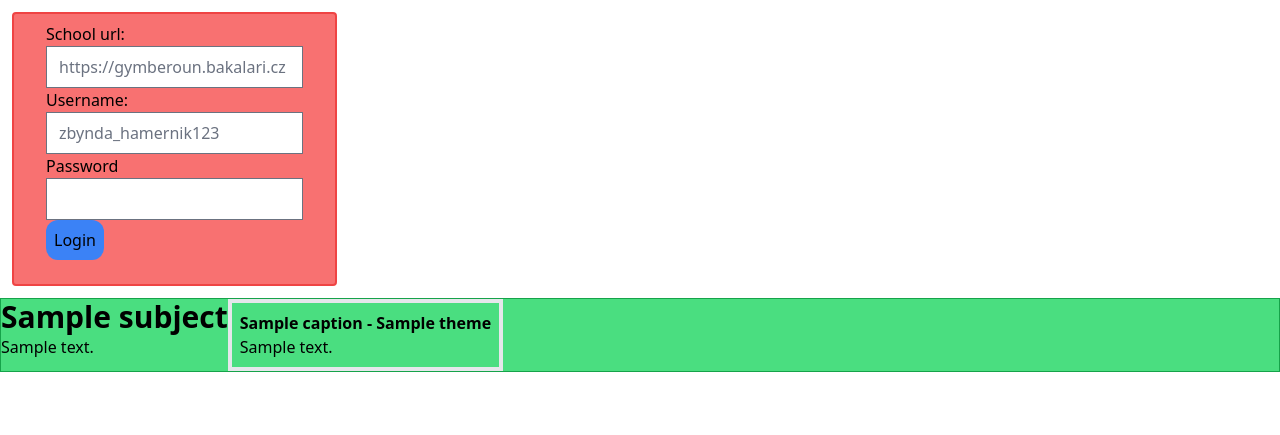
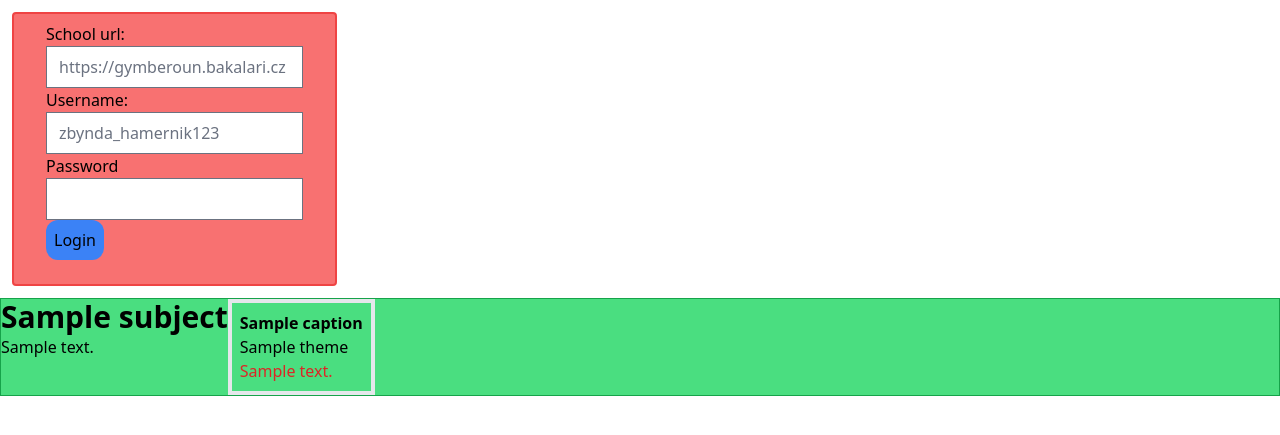
Before and after one commit to Bakterio/bakaweb, a Django app: template bakaweb_app/templates/bakaweb_app/index.html in a window 1280 px wide. Shown: the top 435 px of the page. Run offline with Django 4.2, Linux system fonts and the light colour scheme; the template is opened without the code that fills it: most values are stand-ins (such as "Sample title", 1, 10 or a date in 2020); some libraries are stand-ins or nearby versions.

Commit message:
plain css file

```diff
--- /dev/null
+++ b/bakaweb_app/static/bakaweb_app/css/index.css
@@ -0,0 +1 @@
+tady si piš svuj potato css code ;)
--- a/bakaweb_app/templates/bakaweb_app/subject.html
+++ b/bakaweb_app/templates/bakaweb_app/subject.html
@@ -6,8 +6,9 @@
     <div class="flex flex-row-reverse">
         {% for mark in subject.Marks %}
             <div class="border-4 p-2">
-                <p class="font-bold">{{ mark.Caption }} - {{ mark.Theme }}</p>
-                <p>{{ mark.MarkText }}</p>
+                <p class="font-bold">{{ mark.Caption }}</p>
+                <p>{{ mark.Theme }}</p>
+                <p class="text-red-600">{{ mark.MarkText }}</p>
             </div>
         {% endfor %}
     </div>
--- a/bakaweb_app/templates/bakaweb_app/super.html
+++ b/bakaweb_app/templates/bakaweb_app/super.html
@@ -6,6 +6,7 @@
     <meta http-equiv="X-UA-Compatible" content="IE=edge">
     <meta name="viewport" content="width=device-width, initial-scale=1.0">
     <link rel="icon" href={% static 'bakaweb_app/img/logo.png' %}>
+    <link rel="stylesheet" href={% static 'bakaweb_app/css/index.css' %}>
     {% tailwind_css %}
     <title>{% block title %}Bakaweb{% endblock title %}</title>
 </head>
--- a/tailwind_theme/static/css/dist/styles.css
+++ b/tailwind_theme/static/css/dist/styles.css
@@ -686,11 +686,6 @@ select {
   margin-right: auto;
 }
 
-.mx-3 {
-  margin-left: 0.75rem;
-  margin-right: 0.75rem;
-}
-
 .block {
   display: block;
 }
@@ -804,11 +799,6 @@ select {
   line-height: 1;
 }
 
-.text-9xl {
-  font-size: 8rem;
-  line-height: 1;
-}
-
 .text-3xl {
   font-size: 1.875rem;
   line-height: 2.25rem;
@@ -825,3 +815,8 @@ select {
 .tracking-normal {
   letter-spacing: 0em;
 }
+
+.text-red-600 {
+  --tw-text-opacity: 1;
+  color: rgb(220 38 38 / var(--tw-text-opacity));
+}
```
